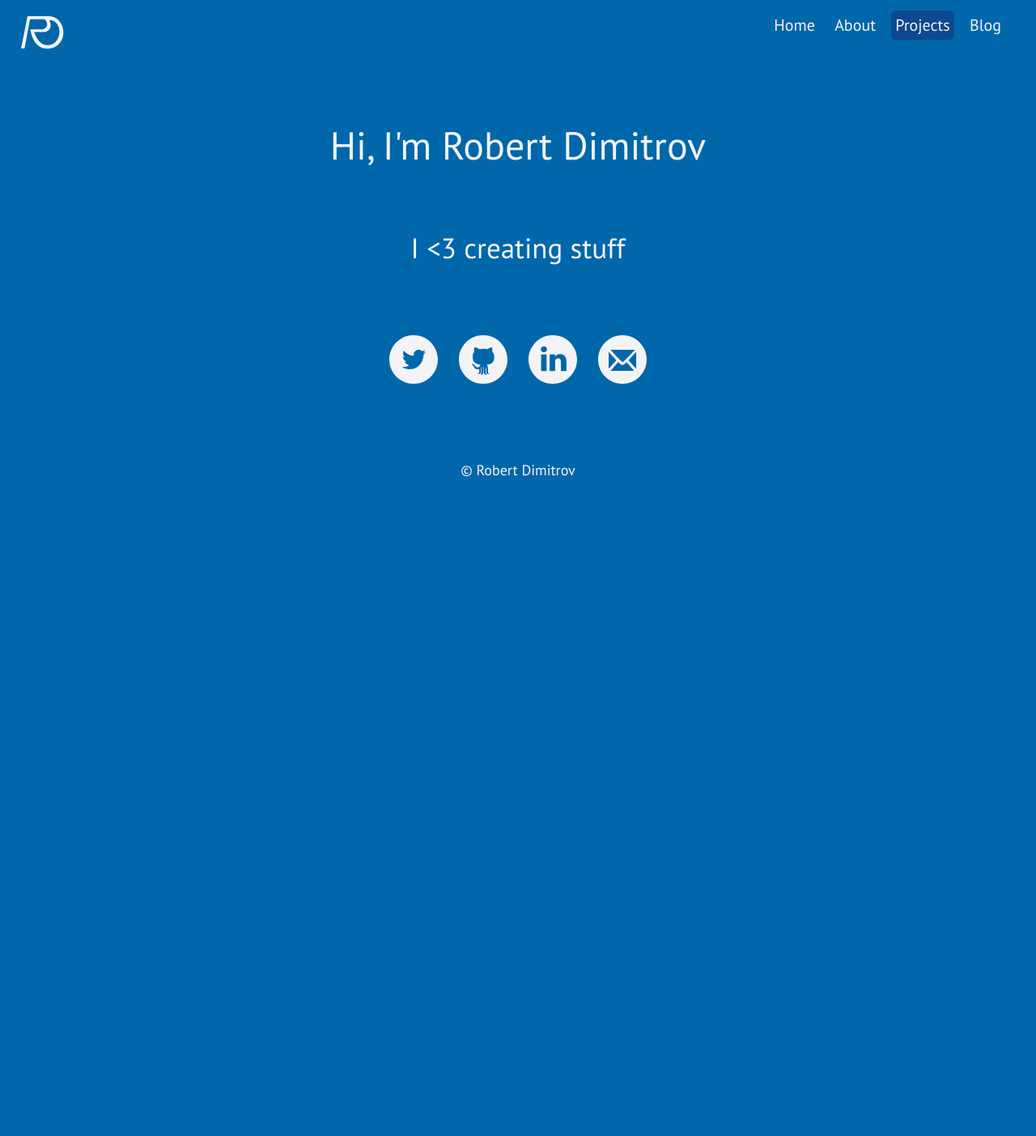
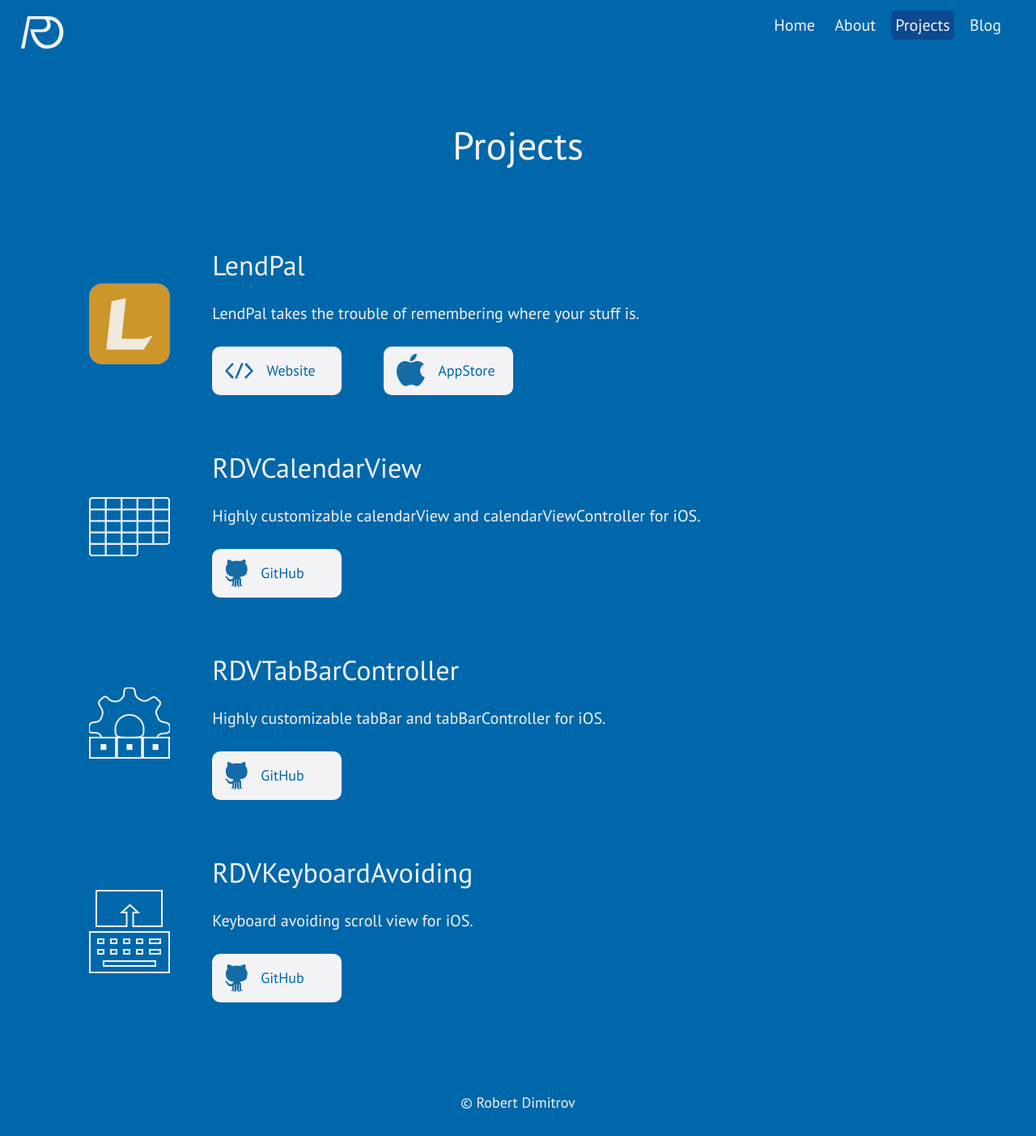
Before and after one commit to robbdimitrov/robbdimitrov.github.io, a Jekyll site: the page projects/index.html, which Jekyll copies as it is, in a window 1280 px wide. Shown: the whole page at 81% size. Built offline with Jekyll 4.4.1, drawn with Linux system fonts in a browser that asks for light colours; Markdown is read by kramdown in place of the engine named in the settings; before the commit the page ends 900 px from its top, so only the background shows below that.

Commit message:
Implement Projects page.

```diff
--- a/about/index.html
+++ b/about/index.html
@@ -4,7 +4,7 @@
 		<meta http-equiv="Content-Type" content="text/html; charset=utf-8" />
 		<title>Robert Dimitrov</title>
 		<link rel="stylesheet" type="text/css" href="../css/stylesheet.css" media="screen" />
-		<link rel="shortcut icon" href="favicon.ico" type="image/x-icon" />
+		<link rel="shortcut icon" href="../favicon.ico" type="image/x-icon" />
 		<meta name="viewport" content="width=device-width, initial-scale=1" />
 		<link href='http://fonts.googleapis.com/css?family=PT+Sans' rel='stylesheet' type='text/css'>
 	    <meta property="og:title" content="Robert Dimitrov - Maker, fan of cutting edge technology and beautiful design."/>
@@ -14,7 +14,6 @@
 	    <meta property="og:description" content="Maker, fan of cutting edge technology and beautiful design."/>
 	</head>
 	<body>
-		<div class="wrapper">
 		<header>
 			<a href="/" id="logo"></a>
 			<ul id="menu">
@@ -24,6 +23,7 @@
 				<a href="/blog/" id="blog" class="menu_item">Blog</a>
 			</ul>
 		</header>
+		<div class="wrapper">
 			<h1 class="title">About Robert</h1>
 			<div id="information">
 				<img src="../images/robert_image.png" alt="Robert Dimitrov" />
--- a/css/stylesheet.css
+++ b/css/stylesheet.css
@@ -33,7 +33,8 @@
 }
 
 #logo {
-	background-image:url(../images/spritesheet.svg);
+	background-image:url(../images/spritesheet.png);
+	background-size: 1000px 400px;
     background-repeat: no-repeat;
     background-position: -11px -18px;
     width: 54px;
@@ -115,7 +116,8 @@
 	display: block;
 	margin: 11px;
     float:left;
-    background-image:url(../images/spritesheet.svg);
+    background-image:url(../images/spritesheet.png);
+    background-size: 1000px 400px;
     background-repeat: no-repeat;
 }
 
@@ -190,3 +192,122 @@
 .infobox {
 	margin-top: 52px;
 }
+
+#projects_list {
+	margin-top: 70px;
+}
+
+.project_name {
+	font-size: 34px;
+	margin-left: 52px;
+	margin-top: 25px;
+	margin-bottom: 0px;
+}
+
+.project_description {
+	font-size: 20px;
+	margin-left: 52px;
+	margin-top: 25px;
+	margin-bottom: 0px;
+}
+
+.project_button {
+	background-color: #F3F3F5;
+	border-radius: 10px;
+	width: 160px;
+	height: 60px;
+	margin-left: 52px;
+	margin-right: 0px;
+	margin-top: 28px;
+	float: left;
+	font-size: 18px;
+	color: #0067AA;
+}
+
+.project_button:hover {
+	background-color: #99BFDC;
+}
+
+.project_button div {
+	background-image:url(../images/spritesheet.png);
+	background-size: 1000px 400px;
+    background-repeat: no-repeat;
+    margin-left: 16px;
+    float: left;
+}
+
+.website_icon {
+	background-position: -264px -172px;
+	width: 35px;
+	height: 20px;
+	margin-top: 20px;
+}
+
+.appstore_icon {
+	background-position: -105px -162px;
+	width: 35px;
+	height: 40px;
+	margin-top: 9px;
+}
+
+.github_icon {
+	background-position: -188px -165px;
+	width: 28px;
+	height: 34px;
+	margin-top: 13px;
+}
+
+.project_container {
+	margin-top: 10px;
+	width: 100%;
+	height: 240px;
+}
+
+.button_name {
+	margin-left: 16px;
+	float: left;
+}
+
+.project_image {
+	width: 16%;
+	height: 100%;
+	float: left;
+}
+
+.project_content {
+	float: left;
+	width: 60%;
+	height: 100%;
+}
+
+.project_image div {
+	width: 100px;
+	background-image:url(../images/spritesheet.png);
+	background-size: 1000px 400px;
+	background-repeat: no-repeat;
+	float: right;
+}
+
+#lendpal .project_image div {
+	height: 100px;
+	margin-top: 70px;
+	background-position: -406px -6px;
+}
+
+#rdvcalendarview .project_image div {
+	height: 73px;
+	margin-top: 84px;
+	background-position: -522px -11px;
+}
+
+#rdvtabbarcontroller .project_image div {
+	margin-top: 69px;
+	height: 88px;
+	background-position: -649px -9px;
+}
+
+#rdvkeyboardavoiding .project_image div {
+	margin-top: 69px;
+	height: 103px;
+	background-position: -769px -10px;
+}
--- a/index.html
+++ b/index.html
@@ -14,7 +14,6 @@
 	    <meta property="og:description" content="Maker, fan of cutting edge technology and beautiful design."/>
 	</head>
 	<body>
-		<div class="wrapper">
 		<header>
 			<a href="/" id="logo"></a>
 			<ul id="menu">
@@ -24,6 +23,7 @@
 				<a href="/blog/" id="blog" class="menu_item">Blog</a>
 			</ul>
 		</header>
+		<div class="wrapper">
 			<h1 class="title">Hi, I'm Robert Dimitrov</h1>
 			<p class="tagline">I &lt;3 creating stuff</p>
 			<ul class="social">
@@ -40,7 +40,7 @@
 					<a href="mailto:robert_dimitrov@me.com" class="mail"></a>
 				</li>
 			</ul>
+		</div>
 		<footer>&copy; Robert Dimitrov</footer>
-		</div>
 	</body>
 </html>
--- a/projects/index.html
+++ b/projects/index.html
@@ -4,7 +4,7 @@
 		<meta http-equiv="Content-Type" content="text/html; charset=utf-8" />
 		<title>Robert Dimitrov</title>
 		<link rel="stylesheet" type="text/css" href="../css/stylesheet.css" media="screen" />
-		<link rel="shortcut icon" href="favicon.ico" type="image/x-icon" />
+		<link rel="shortcut icon" href="../favicon.ico" type="image/x-icon" />
 		<meta name="viewport" content="width=device-width, initial-scale=1" />
 		<link href='http://fonts.googleapis.com/css?family=PT+Sans' rel='stylesheet' type='text/css'>
 	    <meta property="og:title" content="Robert Dimitrov - Maker, fan of cutting edge technology and beautiful design."/>
@@ -14,7 +14,6 @@
 	    <meta property="og:description" content="Maker, fan of cutting edge technology and beautiful design."/>
 	</head>
 	<body>
-		<div class="wrapper">
 		<header>
 			<a href="/" id="logo"></a>
 			<ul id="menu">
@@ -24,23 +23,69 @@
 				<a href="/blog/" id="blog" class="menu_item">Blog</a>
 			</ul>
 		</header>
-			<h1 class="title">Hi, I'm Robert Dimitrov</h1>
-			<p class="tagline">I &lt;3 creating stuff</p>
-			<ul class="social">
-				<li>
-					<a href="https://twitter.com/robbdimitrov" class="twitter"></a>
-				</li>
-				<li>
-					<a href="https://github.com/robbdimitrov" class="github"></a>
-				</li>
-				<li>
-					<a href="https://www.linkedin.com/in/robbdimitrov" class="linkedin"></a>
-				</li>
-				<li>
-					<a href="mailto:robert_dimitrov@me.com" class="mail"></a>
-				</li>
-			</ul>
+		<div class="wrapper">
+			<h1 class="title">Projects</h1>
+			<div id="projects_list">
+				<div class="project_container" id="lendpal">
+					<div class="project_image"><div></div></div>
+					<div class="project_content">
+						<p class="project_name">LendPal</p>
+						<p class="project_description">LendPal takes the trouble of remembering where your stuff is.</p>
+						<a href="http://lendpalapp.com">
+							<div class="project_button">
+								<div class="website_icon"></div>
+								<p class="button_name">Website</p>
+							</div>
+						</a>
+						<a href="https://itunes.apple.com/us/app/lendpal/id681146649">
+						<div class="project_button">
+							<div class="appstore_icon"></div>
+							<p class="button_name">AppStore</p>
+						</div>
+					</a>
+					</div>
+				</div>
+				<div class="project_container" id="rdvcalendarview">
+					<div class="project_image"><div></div></div>
+					<div class="project_content">
+						<p class="project_name">RDVCalendarView</p>
+						<p class="project_description">Highly customizable calendarView and calendarViewController for iOS.</p>
+						<a href="https://github.com/robbdimitrov/RDVCalendarView">
+							<div class="project_button">
+								<div class="github_icon"></div>
+								<p class="button_name">GitHub</p>
+							</div>
+						</a>
+					</div>
+				</div>
+				<div class="project_container" id="rdvtabbarcontroller">
+					<div class="project_image"><div></div></div>
+					<div class="project_content">
+						<p class="project_name">RDVTabBarController</p>
+						<p class="project_description">Highly customizable tabBar and tabBarController for iOS.</p>
+						<a href="https://github.com/robbdimitrov/RDVTabBarController">
+							<div class="project_button">
+								<div class="github_icon"></div>
+								<p class="button_name">GitHub</p>
+							</div>
+						</a>
+					</div>
+				</div>
+				<div class="project_container" id="rdvkeyboardavoiding">
+					<div class="project_image"><div></div></div>
+					<div class="project_content">
+						<p class="project_name">RDVKeyboardAvoiding</p>
+						<p class="project_description">Keyboard avoiding scroll view for iOS.</p>
+						<a href="https://github.com/robbdimitrov/RDVKeyboardAvoiding">
+							<div class="project_button">
+								<div class="github_icon"></div>
+								<p class="button_name">GitHub</p>
+							</div>
+						</a>
+					</div>
+				</div>
+			</div>
+		</div>
 		<footer>&copy; Robert Dimitrov</footer>
-		</div>
 	</body>
 </html>
```
Also changed, not shown: blog/index.html (+5 -19 lines), images/robert_image.png, images/spritesheet.png (added), images/spritesheet.svg (deleted). Lines whose indentation alone changed are shown as unchanged.
